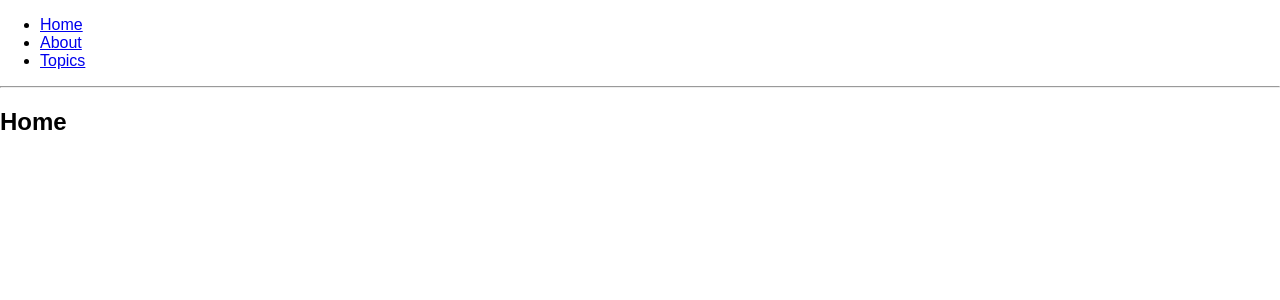
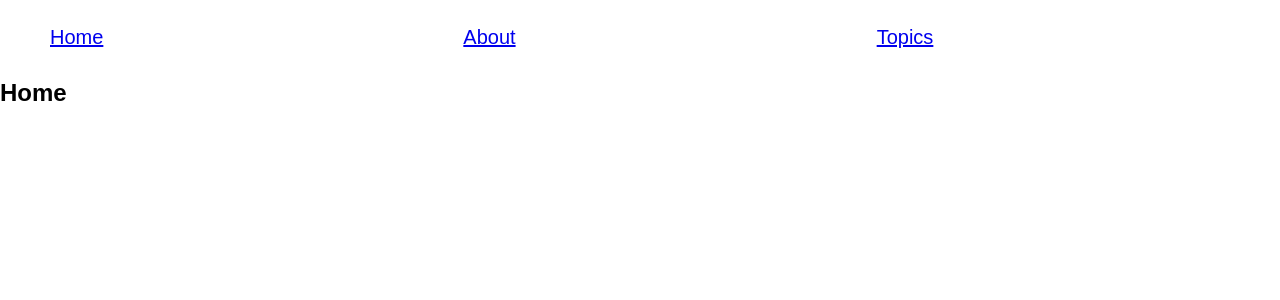
Before and after one commit to DiagoSmith/AlbionCottages, a React (Create React App) app: page / in a window 1280 px wide. Shown: the top 300 px of the page. Built offline with nearby package versions, Linux system fonts and the light colour scheme.

Commit message:
Add business logic for navigation and navigation items

```diff
--- a/src/App.js
+++ b/src/App.js
@@ -1,5 +1,6 @@
 import React from "react";
 import { BrowserRouter as Router, Route, Link } from "react-router-dom";
+import Navigation from './Components/Navigation'
 
 const Home = () => (
   <div>
@@ -13,7 +14,7 @@ const About = () => (
   </div>
 );
 
-const Cottages = ({ match }) => (
+const Topic = ({ match }) => (
   <div>
     <h3>{match.params.topicId}</h3>
   </div>
@@ -43,22 +44,18 @@ const Topics = ({ match }) => (
   </div>
 );
 
+const routes =
+[{name: 'Home', path: ''},
+{name: 'About', path: 'about'},
+{name: 'Topics', path: 'topics'},
+];
+
 const App = () => (
   <Router>
     <div>
-      <ul>
-        <li>
-          <Link to="/">Home</Link>
-        </li>
-        <li>
-          <Link to="/about">About</Link>
-        </li>
-        <li>
-          <Link to="/topics">Topics</Link>
-        </li>
-      </ul>
-
-      <hr />
+      <Navigation
+        routes={routes}>
+      </Navigation>
 
       <Route exact path="/" component={Home} />
       <Route path="/about" component={About} />
--- /dev/null
+++ b/src/Components/Navigation/NavItem.jsx
@@ -0,0 +1,13 @@
+import React from "react";
+import { Link, withRouter} from "react-router-dom";
+import {StyledItem} from './style';
+
+const NavItem = ({name,path}) => {
+    return (
+        <StyledItem>
+             <Link to={`/${path}`}>{name}</Link>
+        </StyledItem>
+    )
+}
+
+export default NavItem;
--- a/src/Components/Navigation/index.jsx
+++ b/src/Components/Navigation/index.jsx
@@ -1,13 +1,12 @@
-import { NavContainer } from './style.jsx'
+import React from "react";
+import { NavContainer } from "./style";
+import NavItem from "./NavItem";
 
-
-const Navigation = ({ isHome }) => {
-    return (
-        <NavContainer>
-
-            </NavContainer>
-    )
-
-}
+const Navigation = ({ children, isHome, routes }) => {
+  const mapRoutes = routes.map(route => (
+    <NavItem name={route.name} path={route.path} />
+  ));
+  return <NavContainer>{mapRoutes}</NavContainer>;
+};
 
 export default Navigation;
--- /dev/null
+++ b/src/Components/Navigation/style.js
@@ -0,0 +1,24 @@
+import styled from "styled-components";
+
+export const NavContainer = styled.ul`
+  display: flex;
+  justify-content: space-between;
+  list-style: none;
+  flex-wrap: wrap;
+  flex-basis: 100%;
+`;
+
+export const StyledItem = styled.li`
+  flex: 1;
+  font-size: 20px;
+  color: orange;
+  padding: 10px 10px 10px 10px;
+`;
+
+export const Icon = styled.svg``;
+
+// const Title = styled.h1`
+//   font-size: 1.5em;
+//   color: ${props => props.primary ? 'blue' : 'purple'};
+// `;
+// <Title primary>Hello World</Title> // will be blue
```
Also changed, not shown: src/Components/Navigation/style.jsx (deleted, +0 -11 lines).
